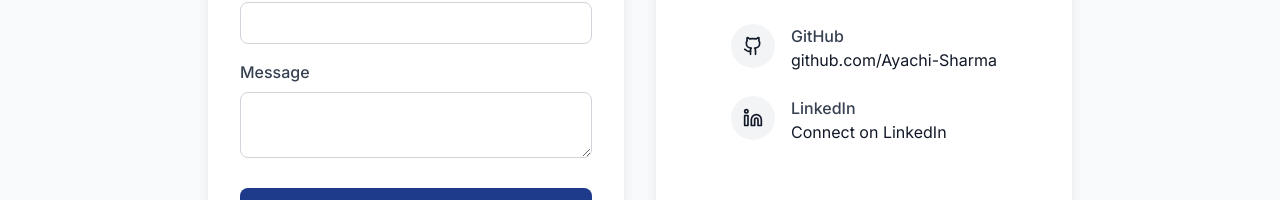
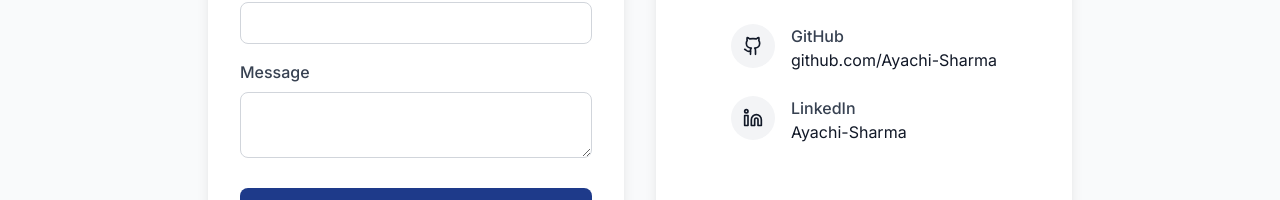
Before and after one commit to Ayachi-Sharma/ayachi-portfolio, a React (Vite) app: page / in a window 1280 px wide. Shown: the part 4393-4593 px from the top of the page. Built offline with nearby package versions, Linux system fonts and the light colour scheme.

Commit message:
update profile

```diff
--- a/src/components/Contact.tsx
+++ b/src/components/Contact.tsx
@@ -203,12 +203,12 @@ const Contact: React.FC = () => {
                 <div className="ml-4">
                   <h4 className="text-gray-700 font-medium">LinkedIn</h4>
                   <a
-                    href="#" // Add your LinkedIn profile URL here
+                    href="https://www.linkedin.com/in/ayachi-sharma-b0002225b/" // Add your LinkedIn profile URL here
                     target="_blank"
                     rel="noopener noreferrer"
                     className="text-gray-900 hover:text-gray-700"
                   >
-                    Connect on LinkedIn
+                    Ayachi-Sharma
                   </a>
                 </div>
               </div>
```
